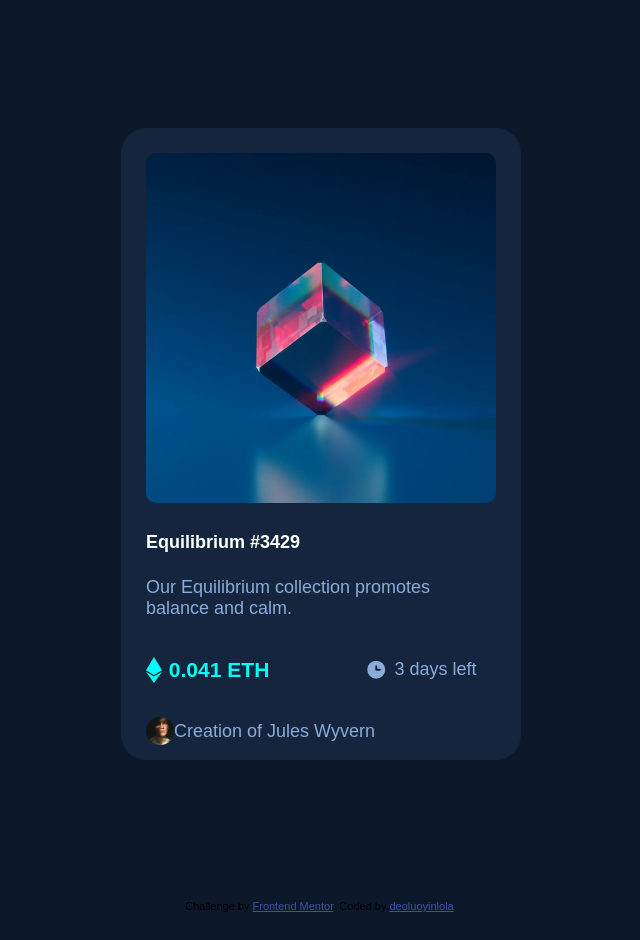
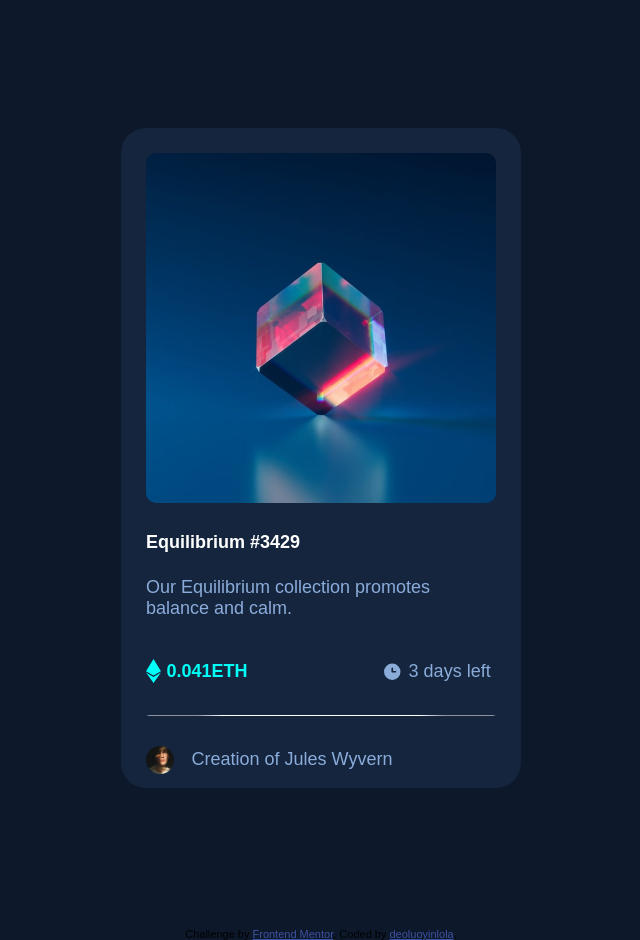
Before and after one commit to deoluoyinlola/nft-preview-card, a plain HTML site: page index.html in a window 1280 px wide. Shown: the whole page, without its empty margins (319-959 px from the left). Before the commit the page ends 912 px from the top, so only its background shows below. Drawn offline with Linux system fonts and the light colour scheme; a web font is replaced by a local one.

Commit message:
finish style

```diff
--- a/index.html
+++ b/index.html
@@ -24,7 +24,7 @@
         <div class="coin-detail">
           <div class="eth">
             <img src="/assets/icon-ethereum.svg" alt="eth" />
-            <h3>0.041 ETH</h3>
+            <h4>0.041ETH</h4>
           </div>
           <div class="day">
             <img src="/assets/icon-clock.svg" alt="clock" />
@@ -32,8 +32,10 @@
           </div>
         </div>
         <div class="footer">
-          <img src="/assets/image-avatar.png" alt="avatar" />
-          <p>Creation of Jules Wyvern</p>
+          <div class="foot-detail">
+            <img src="/assets/image-avatar.png" alt="avatar" />
+            <p>Creation of Jules Wyvern</p>
+          </div>
         </div>
       </div>
     </div>
--- a/styles.css
+++ b/styles.css
@@ -10,7 +10,6 @@ html {
 body {
   margin: 0 0 0;
   max-width: 1440px;
-  position: relative;
   background-color: hsl(217, 54%, 11%);
   font-size: 18px;
   font-family: "Outfit", sans-serif;
@@ -51,6 +50,7 @@ p {
 .coin-detail {
   display: flex;
   width: 100%;
+  margin-bottom: 4%;
 }
 .eth {
   display: flex;
@@ -61,41 +61,44 @@ p {
   display: flex;
   width: 50%;
   align-items: center;
-  margin-left: 25%;
+  margin-left: 35%;
 }
 .eth > img {
-  height: 40%;
+  height: 35%;
   margin-right: 5%;
 }
-.eth > h3 {
+.eth > h4 {
   color: hsl(178, 100%, 50%);
 }
 .day > img {
-  height: 35%;
+  height: 30%;
   margin-right: 5%;
 }
 
-footer::before {
-  content: "";
+.footer::before {
+  content: " ";
   display: block;
-  width: 1px;
-  height: 90px;
+  height: 0.9px;
+  width: 100%;
   position: relative;
   top: -5px;
-  margin-left: 20px;
-  margin-right: 5px;
   line-height: 1.5;
   border-radius: 50%;
-  background-color: white;
+  background-color: hsl(0, 0%, 100%);
+  margin-bottom: 3%;
 }
 .footer {
+  margin-bottom: 10%;
+}
+.foot-detail {
   display: flex;
   align-items: center;
   margin-bottom: 40%;
 }
-.footer > img {
+.foot-detail > img {
   width: 8%;
   height: 8%;
+  margin-right: 5%;
 }
 .attribution {
   font-size: 11px;
```
